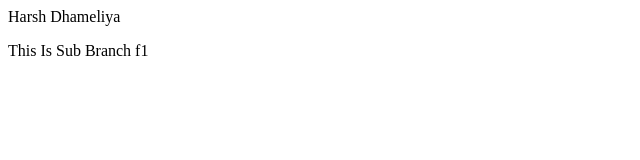
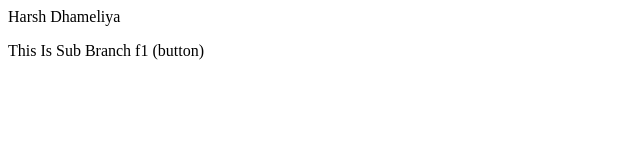
Before and after one commit to Harsh-Dhameliya/Local-repo, a plain HTML site: page index.html in a window 1280 px wide. Shown: the full height of the page, 0-640 px from the left. Drawn offline with Linux system fonts and the light colour scheme.

```diff
--- a/index.html
+++ b/index.html
@@ -1,2 +1,2 @@
 <p>Harsh Dhameliya</p>
-<p>This Is Sub Branch f1</p>
+<p>This Is Sub Branch f1 (button)</p>
```
